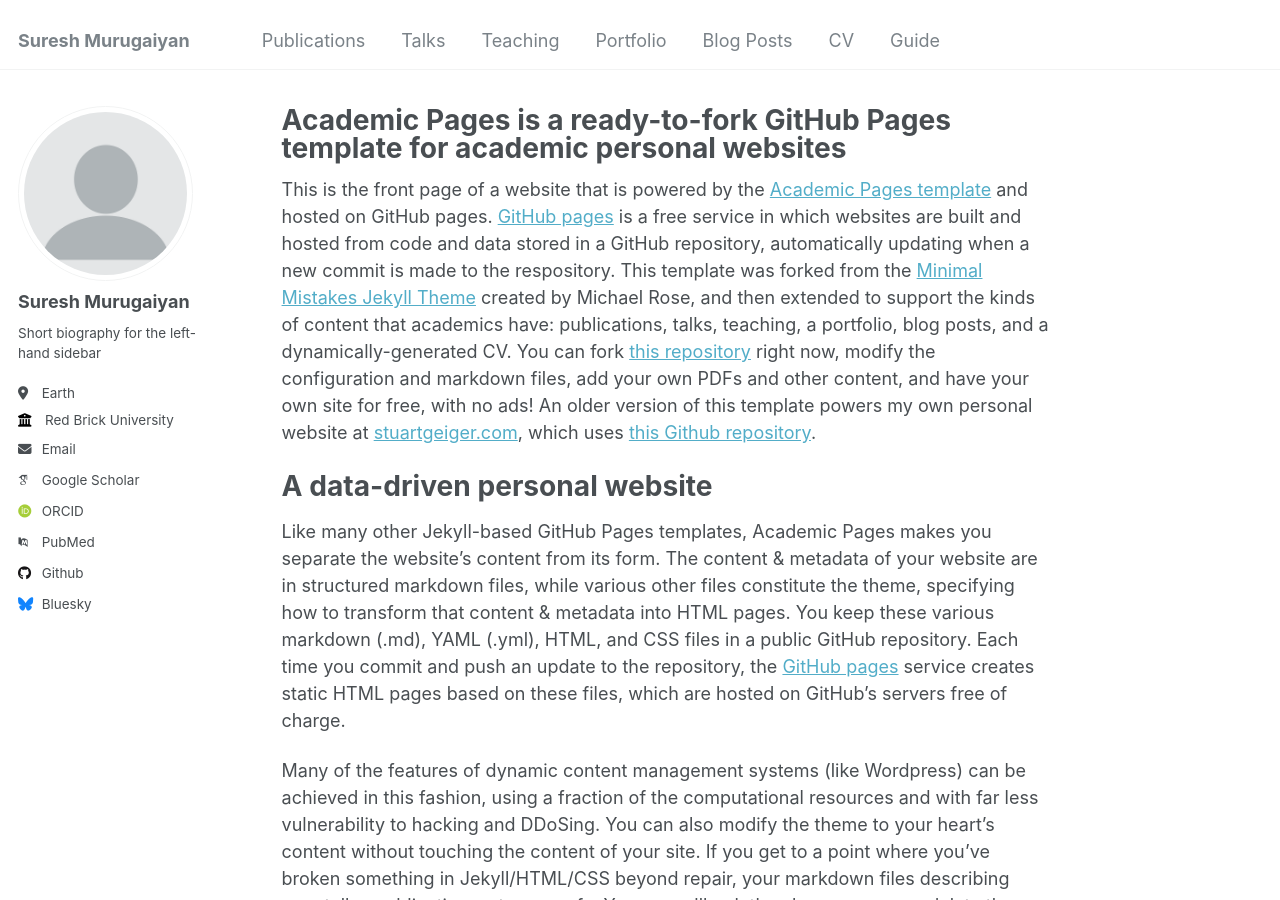
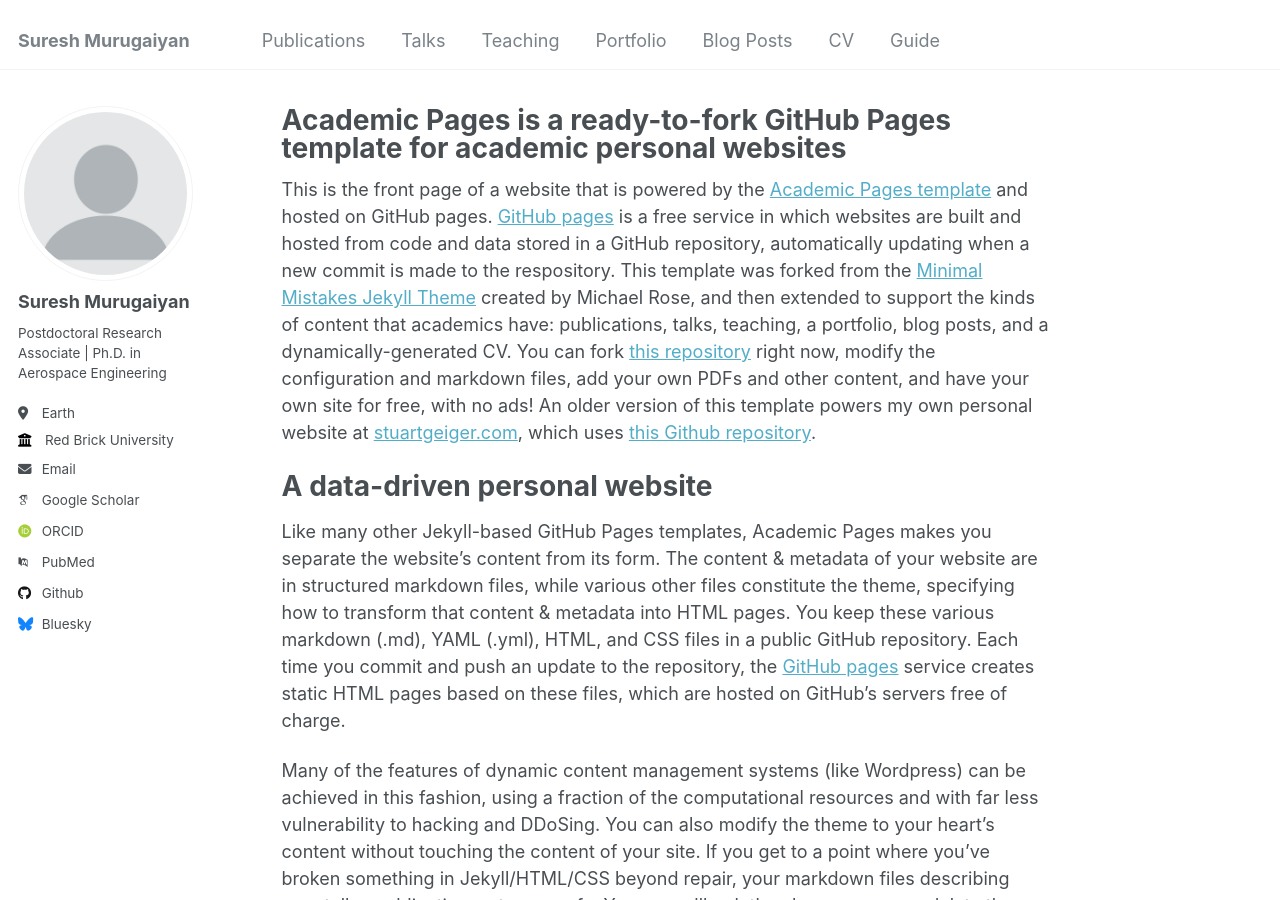
Before and after one commit to SureshMurugaiyan/SureshMurugaiyan.github.io, a Jekyll site: the page built from _pages/about.md, in a window 1280 px wide and 900 px high. Built offline with Jekyll 4.4.1, drawn with Linux system fonts in a browser that asks for light colours; some web fonts are replaced.

Commit message:
Update _config.yml

```diff
--- a/_config.yml
+++ b/_config.yml
@@ -24,7 +24,7 @@ author:
   avatar           : "profile.png"
   name             : "Suresh Murugaiyan"
   pronouns         : # example: "he/him"
-  bio              : "Short biography for the left-hand sidebar"
+  bio              : "Postdoctoral Research Associate | Ph.D. in Aerospace Engineering"
   location         : "Earth"
   employer         : "Red Brick University"
   uri              : # URL
```
